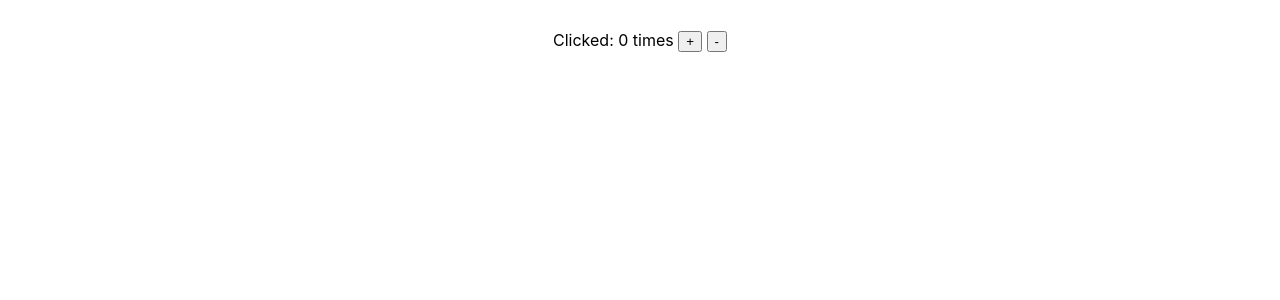
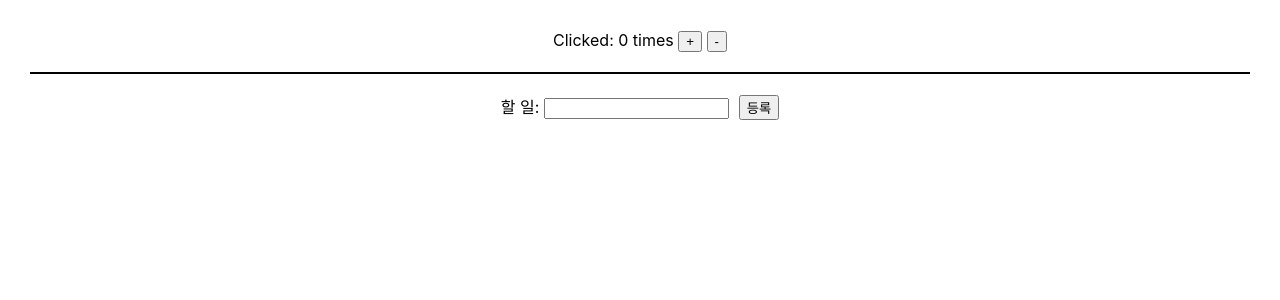
Before and after one commit to sbpark88/react-store, a React (Create React App) app: page / in a window 1280 px wide. Shown: the top 300 px of the page. Built offline with nearby package versions, Linux system fonts and the light colour scheme.

Commit message:
Feat: combineReducers

```diff
--- a/src/App.tsx
+++ b/src/App.tsx
@@ -1,17 +1,13 @@
 import React from "react";
 import "./App.css";
+import Counter from "./components/Counter";
+import Todo from "./components/Todo";
 
-interface Props {
-  value: number;
-  onIncrement: () => void;
-  onDecrement: () => void;
-}
-
-function App({ value, onIncrement, onDecrement }: Props) {
+function App() {
   return (
     <div className="App">
-      Clicked: {value} times <button onClick={onIncrement}>+</button>{" "}
-      <button onClick={onDecrement}>-</button>
+      <Counter />
+      <Todo />
     </div>
   );
 }
--- /dev/null
+++ b/src/components/Counter.css
@@ -0,0 +1,4 @@
+.counter-container {
+  border-bottom: 2px solid;
+  padding-bottom: 20px;
+}
--- /dev/null
+++ b/src/components/Counter.tsx
@@ -0,0 +1,19 @@
+import React from "react";
+import store from "../store";
+import "./Counter.css";
+
+const Counter: React.FC = () => {
+  const { counter } = store.getState();
+
+  const onIncrement = () => store.dispatch({ type: "counter/increment" });
+  const onDecrement = () => store.dispatch({ type: "counter/decrement" });
+
+  return (
+    <div className="counter-container">
+      Clicked: {counter} times <button onClick={onIncrement}>+</button>{" "}
+      <button onClick={onDecrement}>-</button>
+    </div>
+  );
+};
+
+export default Counter;
--- /dev/null
+++ b/src/components/Todo.css
@@ -0,0 +1,18 @@
+.todos-container {
+  margin: 20px 0;
+
+  button {
+    margin-left: 10px;
+  }
+}
+
+.todos--item {
+  border: 1px solid #dbebeb;
+  padding: 10px 0;
+  margin: 10px 0;
+
+  div {
+    width: 300px;
+    text-align: left;
+  }
+}
--- /dev/null
+++ b/src/components/Todo.tsx
@@ -0,0 +1,53 @@
+import React, { useCallback, useState } from "react";
+import "./Todo.css";
+import store from "../store";
+
+const Todo: React.FC = () => {
+  const { todos } = store.getState();
+  const [text, setText] = useState<string>("");
+  const onInputChange = useCallback(
+    (event: React.ChangeEvent<HTMLInputElement>) => {
+      setText(event.target.value);
+    },
+    [],
+  );
+
+  const todoAdd = () => {
+    if (text?.trim() === "") return;
+    store.dispatch({ type: "todos/todoAdded", text });
+    setText("");
+  };
+
+  return (
+    <section className="todos-container">
+      할 일:{" "}
+      <input type="text" id="todo-text" onChange={onInputChange} value={text} />
+      <button onClick={todoAdd}>등록</button>
+      <div className="todo-list">
+        {todos?.map((todo) => <Item key={todo} text={todo} />)}
+      </div>
+    </section>
+  );
+};
+
+export default Todo;
+
+interface ItemProps {
+  text: string;
+}
+
+const Item: React.FC<ItemProps> = ({ text }) => {
+  const deleteTodo = () => {
+    store.dispatch({ type: "todos/todoDeleted", text });
+  };
+
+  return (
+    <div
+      className="todos--item"
+      style={{ display: "flex", justifyContent: "center" }}
+    >
+      <div>{text}</div>
+      <button onClick={deleteTodo}>제거</button>
+    </div>
+  );
+};
--- a/src/index.tsx
+++ b/src/index.tsx
@@ -2,10 +2,7 @@ import React from "react";
 import ReactDOM from "react-dom/client";
 import "./index.css";
 import App from "./App";
-import { createStore } from "redux";
-import counterReducer from "./reducers/counter";
-
-const store = createStore(counterReducer);
+import store from "./store";
 
 const root = ReactDOM.createRoot(
   document.getElementById("root") as HTMLElement,
@@ -14,11 +11,7 @@ const root = ReactDOM.createRoot(
 const render = () =>
   root.render(
     <React.StrictMode>
-      <App
-        value={store.getState()}
-        onIncrement={() => store.dispatch({ type: "INCREMENT" })}
-        onDecrement={() => store.dispatch({ type: "DECREMENT" })}
-      />
+      <App />
     </React.StrictMode>,
   );
 
--- a/src/reducers/counter.ts
+++ b/src/reducers/counter.ts
@@ -1,8 +1,12 @@
-const counterReducer = (state = 0, action: { type: string }) => {
+interface Action {
+  type: string;
+}
+
+const counterReducer = (state = 0, action: Action) => {
   switch (action.type) {
-    case "INCREMENT":
+    case "counter/increment":
       return state + 1;
-    case "DECREMENT":
+    case "counter/decrement":
       return state - 1;
     default:
       return state;
--- /dev/null
+++ b/src/reducers/index.ts
@@ -0,0 +1,10 @@
+import { combineReducers } from "redux";
+import counterReducer from "./counter";
+import todosReducer from "./todos";
+
+const rootReducer = combineReducers({
+  counter: counterReducer,
+  todos: todosReducer,
+});
+
+export default rootReducer;
--- /dev/null
+++ b/src/reducers/todos.ts
@@ -0,0 +1,24 @@
+enum ActionType {
+  ADD = "todos/todoAdded",
+  DELETE = "todos/todoDeleted",
+}
+
+interface Action {
+  type: ActionType;
+  text: string;
+}
+
+const initialSate: string[] = [];
+
+const todosReducer = (state = initialSate, action: Action) => {
+  switch (action.type) {
+    case ActionType.ADD:
+      return [...state, action.text];
+    case ActionType.DELETE:
+      return state.filter((todo) => todo !== action.text);
+    default:
+      return state;
+  }
+};
+
+export default todosReducer;
--- /dev/null
+++ b/src/store.ts
@@ -0,0 +1,6 @@
+import { createStore } from "redux";
+import rootReducer from "./reducers";
+
+const store = createStore(rootReducer);
+
+export default store;
```
Also changed, not shown: src/App.css (line endings or trailing spaces).
